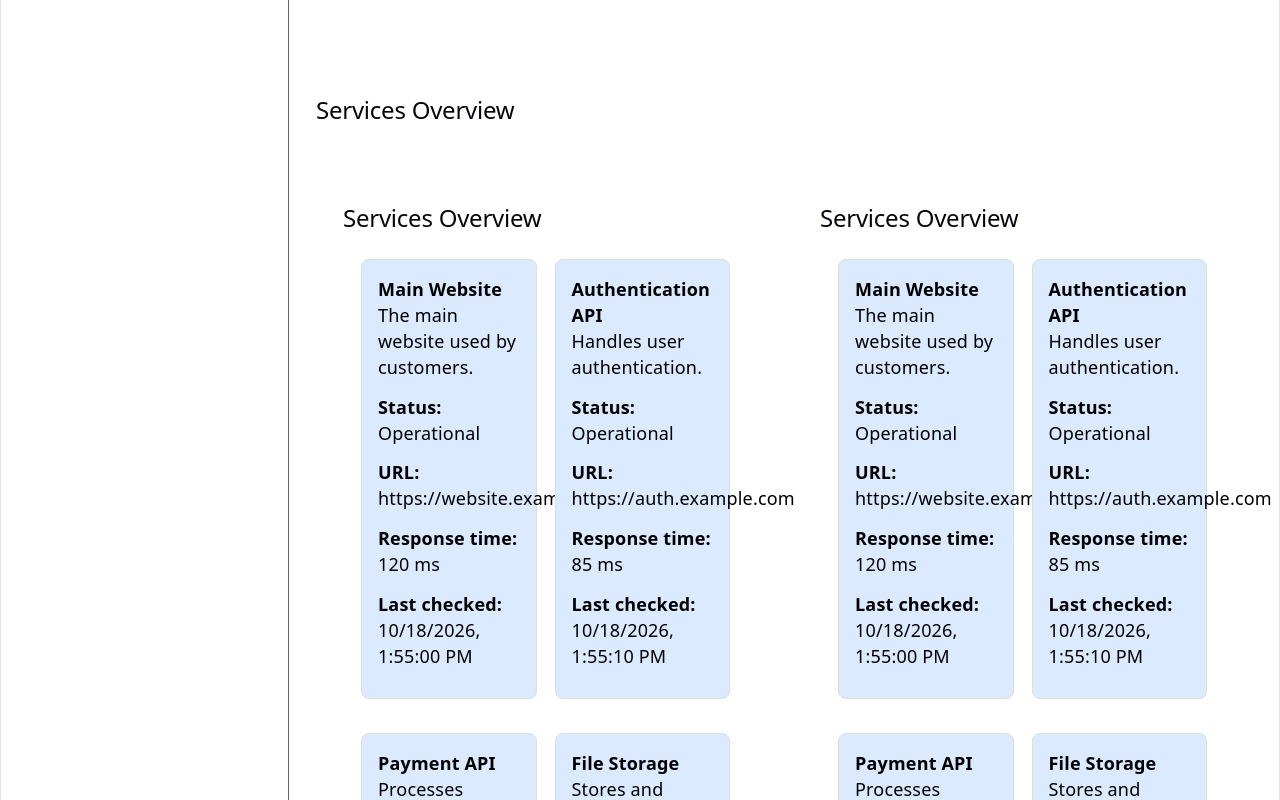
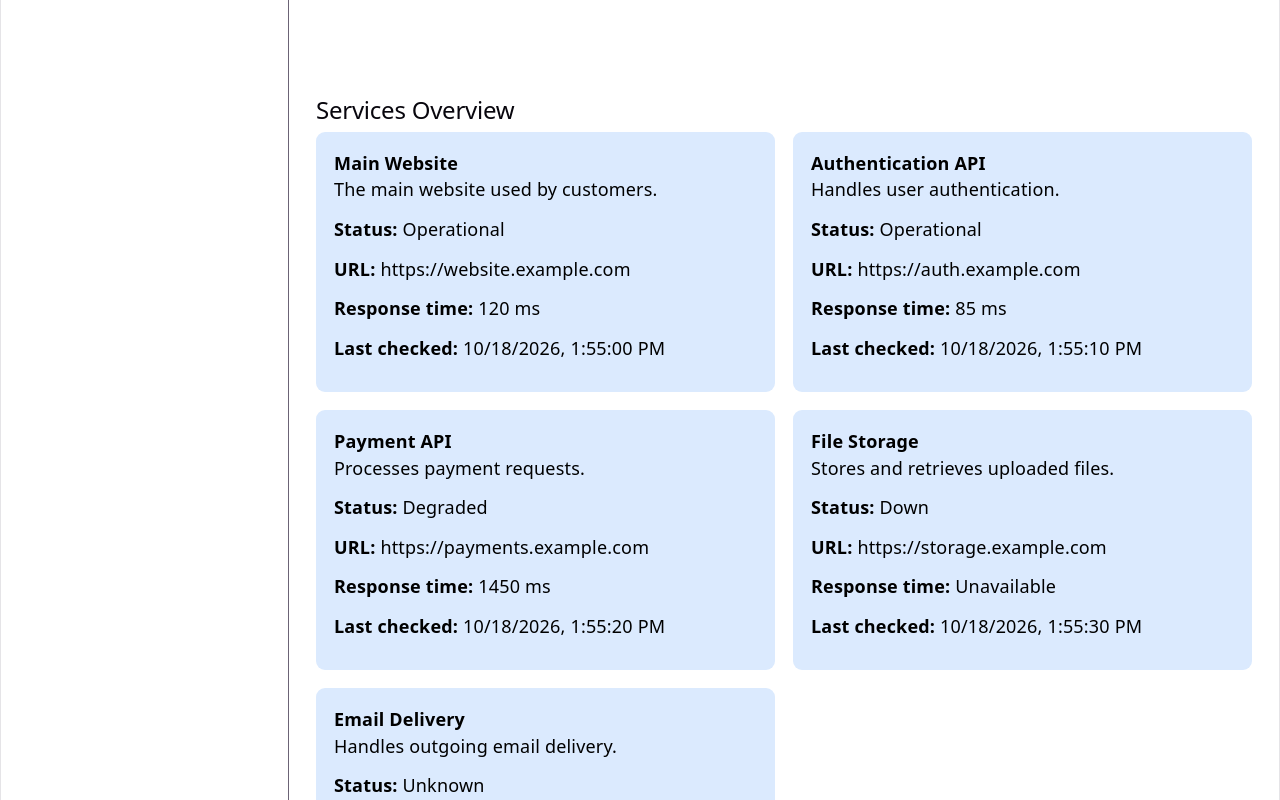
Before and after one commit to amirhatam/service-health-dashboard, a React (Vite) app: page / in a window 1280 px wide. Shown: the part 440-1240 px from the top of the page. Built offline with nearby package versions, Linux system fonts and the light colour scheme.

Commit message:
Separated map mockServices

```diff
--- a/src/components/ServiceCard.tsx
+++ b/src/components/ServiceCard.tsx
@@ -1,5 +1,73 @@
-import { mockServices } from "../data/mockServices";
-import type { ServiceStatus } from "../types/service";
+// import { mockServices } from "../data/mockServices";
+// import type { ServiceStatus } from "../types/service";
+
+// const statusLabels: Record<ServiceStatus, string> = {
+//   operational: "Operational",
+//   degraded: "Degraded",
+//   down: "Down",
+//   unknown: "Unknown",
+// };
+
+// function ServiceList() {
+//   return (
+//     <>
+//       <div className="flex-1 min-w-0 mx-auto my-10 p-6">
+//         <h2 className="mb-4 text-2xl font-bold">Services Overview</h2>
+//         <ul className="grid grid-cols-2 gap-4 p-4">
+//           {mockServices.map((service) => (
+//             <li
+//               className="bg-blue-100 text-black"
+//               key={service.id}
+//               style={{
+//                 marginBottom: "16px",
+//                 padding: "16px",
+//                 border: "1px solid #ddd",
+//                 borderRadius: "8px",
+//               }}
+//             >
+//               <h3 className="font-bold ">{service.name}</h3>
+
+//               <p>{service.description}</p>
+
+//               <p className="my-3">
+//                 <strong>Status:</strong> {statusLabels[service.status]}
+//               </p>
+
+//               <p className="my-3">
+//                 <strong>URL:</strong>{" "}
+//                 <a href={service.url} target="_blank" rel="noopener noreferrer">
+//                   {service.url}
+//                 </a>
+//               </p>
+
+//               <p className="my-3">
+//                 <strong>Response time:</strong>{" "}
+//                 {service.responseTimeMs === null
+//                   ? "Unavailable"
+//                   : `${service.responseTimeMs} ms`}
+//               </p>
+
+//               <p className="my-3">
+//                 <strong>Last checked:</strong>{" "}
+//                 {service.lastCheckedAt === null
+//                   ? "Never checked"
+//                   : new Date(service.lastCheckedAt).toLocaleString()}
+//               </p>
+//             </li>
+//           ))}
+//         </ul>
+//       </div>
+//     </>
+//   );
+// }
+
+// export default ServiceList;
+
+import type { Service, ServiceStatus } from "../types/service";
+
+interface ServiceCardProps {
+  service: Service;
+}
 
 const statusLabels: Record<ServiceStatus, string> = {
   operational: "Operational",
@@ -8,26 +76,10 @@ const statusLabels: Record<ServiceStatus, string> = {
   unknown: "Unknown",
 };
 
-function ServiceList() {
+function ServiceCard({ service }: ServiceCardProps) {
   return (
-    <>
-      <div className="flex-1 min-w-0 mx-auto my-10 p-6">
-        <h2 className="mb-4 text-2xl font-bold">Services Overview</h2>
-        {/* <p className="my-3">Stage 1 — Service data model verification</p> */}
-        {/* <h2>Monitored Services</h2> */}
-        <ul className="grid grid-cols-2 gap-4 p-4">
-          {mockServices.map((service) => (
-            <li
-              className="bg-blue-100 text-black"
-              key={service.id}
-              style={{
-                marginBottom: "16px",
-                padding: "16px",
-                border: "1px solid #ddd",
-                borderRadius: "8px",
-              }}
-            >
-              <h3 className="font-bold ">{service.name}</h3>
+    <li className="bg-blue-100 text-black p-4 rounded-lg">
+      <h3 className="font-bold">{service.name}</h3>
 
       <p>{service.description}</p>
 
@@ -56,11 +108,7 @@ function ServiceList() {
           : new Date(service.lastCheckedAt).toLocaleString()}
       </p>
     </li>
-          ))}
-        </ul>
-      </div>
-    </>
   );
 }
 
-export default ServiceList;
+export default ServiceCard;
```
Lines whose indentation alone changed are shown as unchanged.
